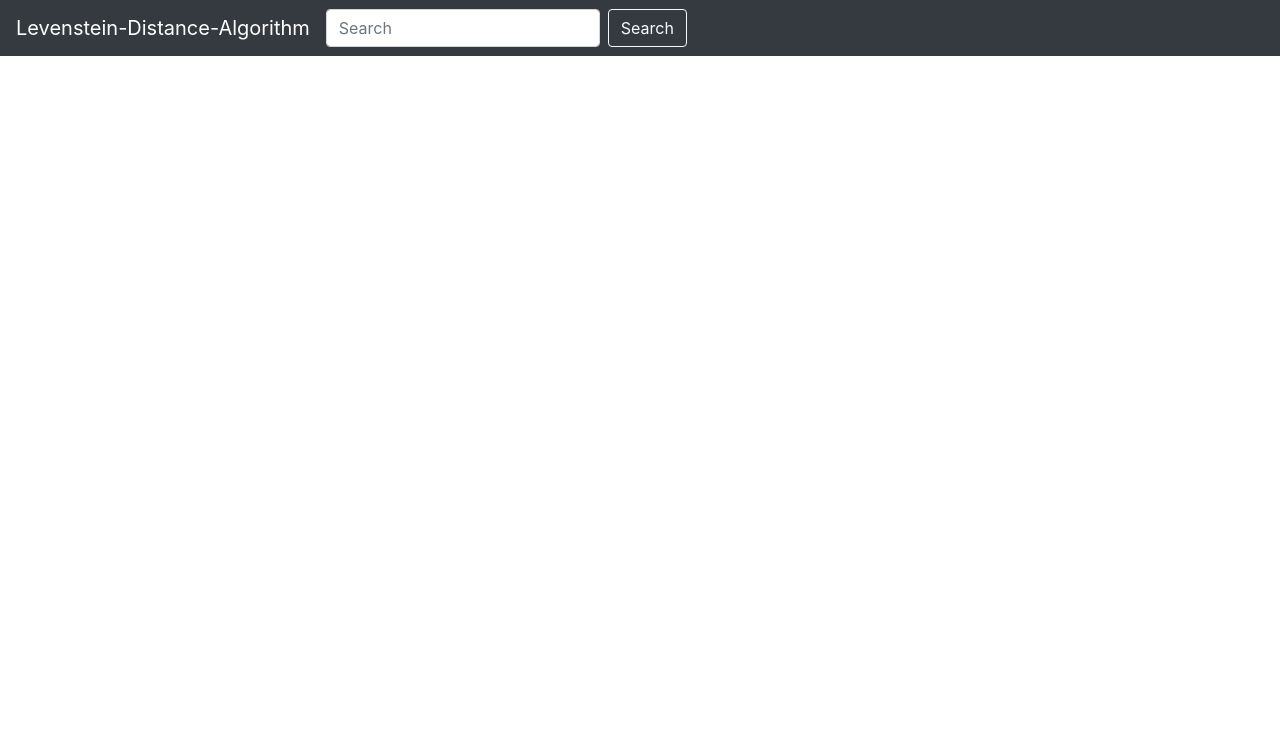
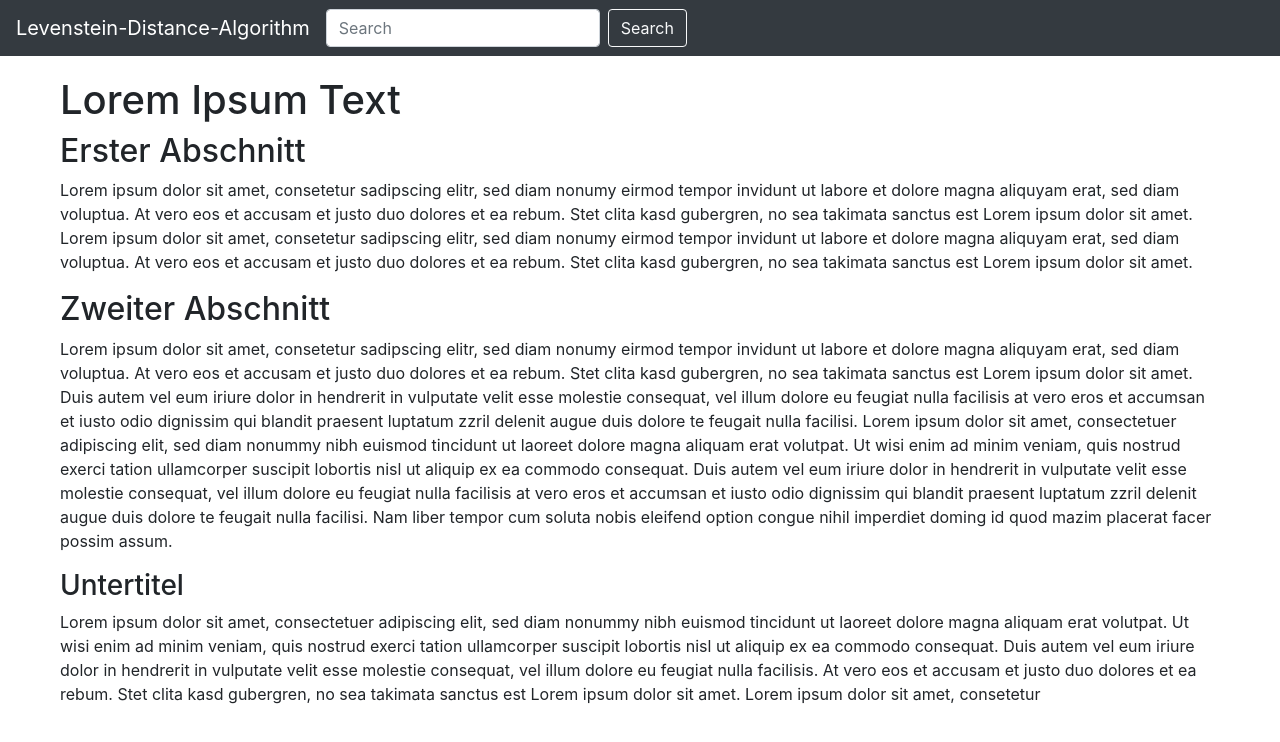
Before and after one commit to jovanovicmaja/algorithmus, a React (Create React App) app: page / in a window 1280 px wide. Shown: the top 742 px of the page. Built offline with nearby package versions, Linux system fonts and the light colour scheme.

Commit message:
Inserted random text

```diff
--- a/src/App.js
+++ b/src/App.js
@@ -31,7 +31,66 @@
           </Form>
         </Navbar>
       </header>
-      <main style={{ margin: '20px 40px 0 40px' }}></main>
+      <main style={{ margin: '20px 60px 0 60px' }}>
+        <div>
+          <h1>Lorem Ipsum Text</h1>
+          <div>
+            <h2>Erster Abschnitt</h2>
+            <p>
+              Lorem ipsum dolor sit amet, consetetur sadipscing elitr, sed diam
+              nonumy eirmod tempor invidunt ut labore et dolore magna aliquyam
+              erat, sed diam voluptua. At vero eos et accusam et justo duo
+              dolores et ea rebum. Stet clita kasd gubergren, no sea takimata
+              sanctus est Lorem ipsum dolor sit amet. Lorem ipsum dolor sit
+              amet, consetetur sadipscing elitr, sed diam nonumy eirmod tempor
+              invidunt ut labore et dolore magna aliquyam erat, sed diam
+              voluptua. At vero eos et accusam et justo duo dolores et ea rebum.
+              Stet clita kasd gubergren, no sea takimata sanctus est Lorem ipsum
+              dolor sit amet.
+            </p>
+          </div>
+          <div>
+            <h2>Zweiter Abschnitt</h2>
+            <p>
+              Lorem ipsum dolor sit amet, consetetur sadipscing elitr, sed diam
+              nonumy eirmod tempor invidunt ut labore et dolore magna aliquyam
+              erat, sed diam voluptua. At vero eos et accusam et justo duo
+              dolores et ea rebum. Stet clita kasd gubergren, no sea takimata
+              sanctus est Lorem ipsum dolor sit amet. Duis autem vel eum iriure
+              dolor in hendrerit in vulputate velit esse molestie consequat, vel
+              illum dolore eu feugiat nulla facilisis at vero eros et accumsan
+              et iusto odio dignissim qui blandit praesent luptatum zzril
+              delenit augue duis dolore te feugait nulla facilisi. Lorem ipsum
+              dolor sit amet, consectetuer adipiscing elit, sed diam nonummy
+              nibh euismod tincidunt ut laoreet dolore magna aliquam erat
+              volutpat. Ut wisi enim ad minim veniam, quis nostrud exerci tation
+              ullamcorper suscipit lobortis nisl ut aliquip ex ea commodo
+              consequat. Duis autem vel eum iriure dolor in hendrerit in
+              vulputate velit esse molestie consequat, vel illum dolore eu
+              feugiat nulla facilisis at vero eros et accumsan et iusto odio
+              dignissim qui blandit praesent luptatum zzril delenit augue duis
+              dolore te feugait nulla facilisi. Nam liber tempor cum soluta
+              nobis eleifend option congue nihil imperdiet doming id quod mazim
+              placerat facer possim assum.
+            </p>
+            <div>
+              <h3>Untertitel</h3>
+              <p>
+                Lorem ipsum dolor sit amet, consectetuer adipiscing elit, sed
+                diam nonummy nibh euismod tincidunt ut laoreet dolore magna
+                aliquam erat volutpat. Ut wisi enim ad minim veniam, quis
+                nostrud exerci tation ullamcorper suscipit lobortis nisl ut
+                aliquip ex ea commodo consequat. Duis autem vel eum iriure dolor
+                in hendrerit in vulputate velit esse molestie consequat, vel
+                illum dolore eu feugiat nulla facilisis. At vero eos et accusam
+                et justo duo dolores et ea rebum. Stet clita kasd gubergren, no
+                sea takimata sanctus est Lorem ipsum dolor sit amet. Lorem ipsum
+                dolor sit amet, consetetur
+              </p>
+            </div>
+          </div>
+        </div>
+      </main>
     </div>
   );
 };
```
